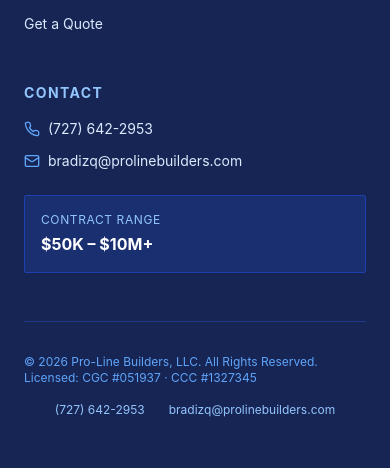
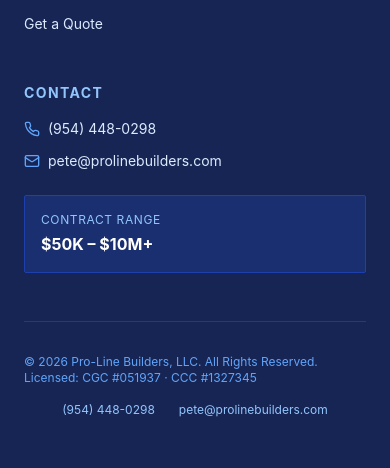
Before and after one commit to bradizq-dotcom/proline-builders, a Next.js app: page /services in a window 390 px wide. Shown: the part 4304-4772 px from the top of the page. Built offline with nearby package versions, Linux system fonts and the light colour scheme.

Commit message:
Switch contact email/phone to Pete (src/components/Footer.tsx)

```diff
--- a/src/components/Footer.tsx
+++ b/src/components/Footer.tsx
@@ -61,15 +61,15 @@ export default function Footer() {
             <h4 className="font-bold text-sm uppercase tracking-widest text-blue-300 mb-4">Contact</h4>
             <ul className="space-y-3">
               <li>
-                <a href="tel:7276422953" className="flex items-center gap-2 text-blue-100 hover:text-white text-sm transition-colors">
+                <a href="tel:9544480298" className="flex items-center gap-2 text-blue-100 hover:text-white text-sm transition-colors">
                   <Phone className="w-4 h-4 text-blue-400" />
-                  (727) 642-2953
+                  (954) 448-0298
                 </a>
               </li>
               <li>
-                <a href="mailto:bradizq@prolinebuilders.com" className="flex items-center gap-2 text-blue-100 hover:text-white text-sm transition-colors">
+                <a href="mailto:pete@prolinebuilders.com" className="flex items-center gap-2 text-blue-100 hover:text-white text-sm transition-colors">
                   <Mail className="w-4 h-4 text-blue-400" />
-                  bradizq@prolinebuilders.com
+                  pete@prolinebuilders.com
                 </a>
               </li>
             </ul>
@@ -83,8 +83,8 @@ export default function Footer() {
         <div className="border-t border-blue-900 mt-12 pt-8 flex flex-col md:flex-row items-center justify-between gap-4">
           <p className="text-blue-400 text-xs">© 2026 Pro-Line Builders, LLC. All Rights Reserved. Licensed: CGC #051937 · CCC #1327345</p>
           <div className="flex items-center gap-6">
-            <a href="tel:7276422953" className="text-blue-300 hover:text-white text-xs transition-colors">(727) 642-2953</a>
-            <a href="mailto:bradizq@prolinebuilders.com" className="text-blue-300 hover:text-white text-xs transition-colors">bradizq@prolinebuilders.com</a>
+            <a href="tel:9544480298" className="text-blue-300 hover:text-white text-xs transition-colors">(954) 448-0298</a>
+            <a href="mailto:pete@prolinebuilders.com" className="text-blue-300 hover:text-white text-xs transition-colors">pete@prolinebuilders.com</a>
           </div>
         </div>
       </div>
```
